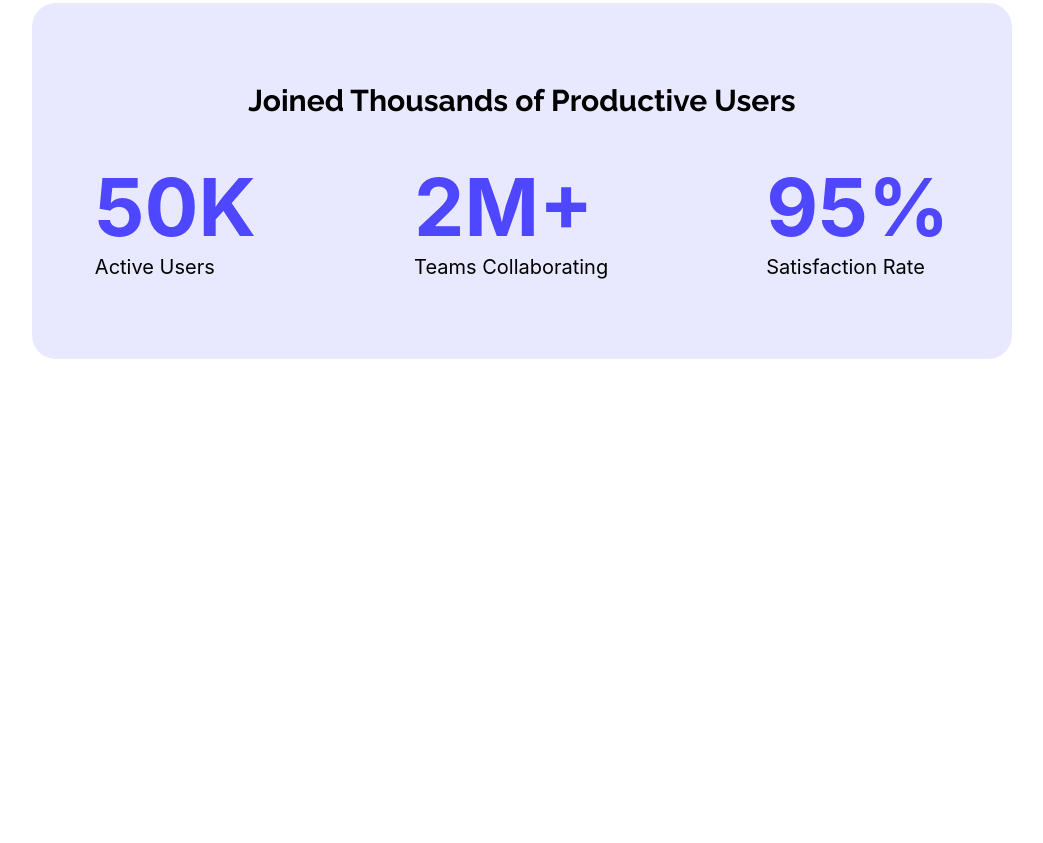
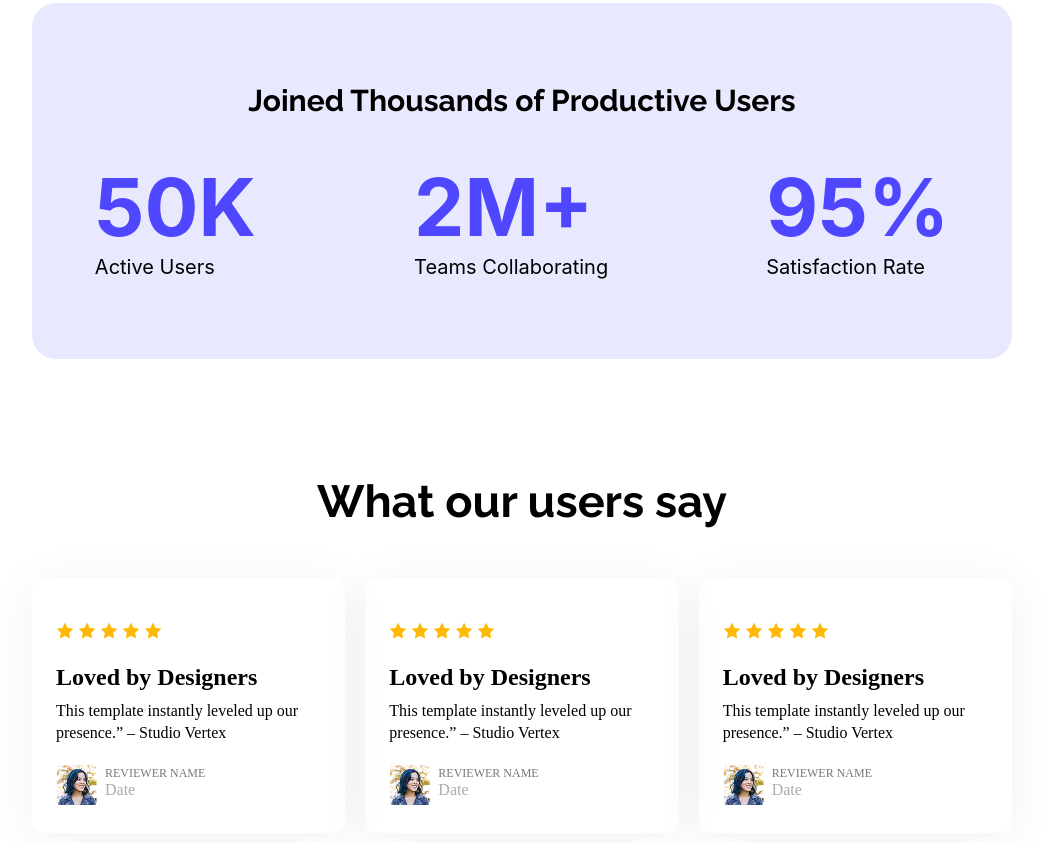
Before and after one commit to SuvroBiswas93/landing-page-design, a plain HTML site: page index.html in a window 1280 px wide. Shown: the part 1321-2164 px from the top of the page, without its empty margins (109-1152 px from the left). Before the commit the page ends 1796 px from the top, so only its background shows below. Drawn offline with Linux system fonts and the light colour scheme.

Commit message:
Add Users FeedBack Section and styled it

```diff
--- a/index.html
+++ b/index.html
@@ -59,6 +59,80 @@
             </div>
         </section>
 
+        <section class="users-feedback">
+            <div class="feedback-title raleway-font">
+                <h2>What our users say</h2>
+            </div>
+            <div class="card-container">
+                <div class="card">
+                    <div class="card-icon">
+                        <img src="Assets/icon-star.png" alt="" class="icon">
+                        <img src="Assets/icon-star.png" alt="" class="icon">
+                        <img src="Assets/icon-star.png" alt="" class="icon">
+                        <img src="Assets/icon-star.png" alt="" class="icon">
+                        <img src="Assets/icon-star.png" alt="" class="icon">
+                    </div>
+                    <div class="title-and-description">
+                        <h4 class="card-title ag-heading ">Loved by Designers</h4>
+                        <p class="card-descrption body-base ">This template instantly leveled up our presence.” – Studio Vertex</p>
+                    </div>
+                    <div class="card-reviwer-info">
+                        <div class="reviewer-image">
+                            <img src="Assets/avatar.png" alt="">
+                        </div>
+                        <div class="reviewer-info">
+                            <p class="reviewer-name body-strong">REVIEWER NAME</p>
+                            <p class="reviewer-date">Date</p>
+                        </div>
+                    </div>
+                </div>
+                <div class="card">
+                    <div class="card-icon">
+                        <img src="Assets/icon-star.png" alt="" class="icon">
+                        <img src="Assets/icon-star.png" alt="" class="icon">
+                        <img src="Assets/icon-star.png" alt="" class="icon">
+                        <img src="Assets/icon-star.png" alt="" class="icon">
+                        <img src="Assets/icon-star.png" alt="" class="icon">
+                    </div>
+                    <div class="title-and-description">
+                        <h4 class="card-title ag-heading ">Loved by Designers</h4>
+                        <p class="card-descrption body-base ">This template instantly leveled up our presence.” – Studio Vertex</p>
+                    </div>
+                    <div class="card-reviwer-info">
+                        <div class="reviewer-image">
+                            <img src="Assets/avatar.png" alt="">
+                        </div>
+                        <div class="reviewer-info">
+                            <p class="reviewer-name body-strong">REVIEWER NAME</p>
+                            <p class="reviewer-date">Date</p>
+                        </div>
+                    </div>
+                </div>
+                <div class="card">
+                    <div class="card-icon">
+                        <img src="Assets/icon-star.png" alt="" class="icon">
+                        <img src="Assets/icon-star.png" alt="" class="icon">
+                        <img src="Assets/icon-star.png" alt="" class="icon">
+                        <img src="Assets/icon-star.png" alt="" class="icon">
+                        <img src="Assets/icon-star.png" alt="" class="icon">
+                    </div>
+                    <div class="title-and-description">
+                        <h4 class="card-title ag-heading ">Loved by Designers</h4>
+                        <p class="card-descrption body-base ">This template instantly leveled up our presence.” – Studio Vertex</p>
+                    </div>
+                    <div class="card-reviwer-info">
+                        <div class="reviewer-image">
+                            <img src="Assets/avatar.png" alt="">
+                        </div>
+                        <div class="reviewer-info">
+                            <p class="reviewer-name body-strong">REVIEWER NAME</p>
+                            <p class="reviewer-date">Date</p>
+                        </div>
+                    </div>
+                </div>
+            </div>
+        </section>
+
     </main>
     <footer></footer>
 </body>
--- a/styles/style.css
+++ b/styles/style.css
@@ -12,11 +12,22 @@
   font-optical-sizing: auto;
   font-style: normal;
 }
-/* Shared Color */
+/* Shared style */
 .color-primary{
   color: #4E47FF;
 }
-
+.ag-heading{
+  font-size: 24px;
+  line-height: 1.2;
+}
+.body-base {
+  font-size: 16px;
+  line-height: 1.4;
+}
+.body-strong{
+  font-size: 12px;
+  line-height: 1.4;
+}
 /* Header Style */
 .header-setion{
  background-image: url('../Assets/Hero-bg.png');
@@ -145,3 +156,51 @@
   font-size: 20px;
   /* margin-bottom: 50px; */
 }
+
+/* Users FeedBack Style */
+.users-feedback{
+  margin: 116px 159px 116px 141px;
+}
+.feedback-title{
+  text-align: center;
+  font-weight: bold;
+  font-size: 30px;
+}
+.card-container{
+  display: flex;
+  gap: 20px;
+  margin-top: 50px;
+}
+.card{
+    padding: 24px;
+    box-shadow: 0px 6px 50px 0px rgba(0, 0, 0, 0.06);
+    border-radius: 12px;
+}
+.card-icon{
+  gap: 5px;
+  margin-top: 20px;
+  margin-bottom: 20px;
+}
+.title-and-description{
+  margin-bottom: 20px;
+  margin-right: 20px;
+}
+.card-title{
+ margin-bottom: 8px;
+}
+/* .card-descrption{
+  margin-bottom: 20px;
+} */
+ .card-reviwer-info{
+  display: flex;
+  gap: 8px;
+ }
+ .reviewer-image{
+  border-radius: 50%;
+}
+ .reviewer-name{
+  color: #78787c;
+ }
+ .reviewer-date{
+   color: #ababaf;
+ }
```
